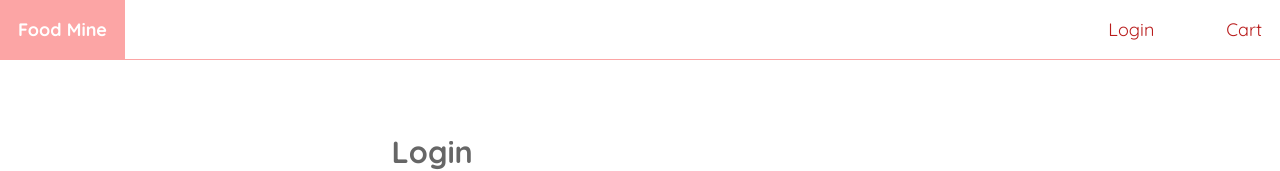
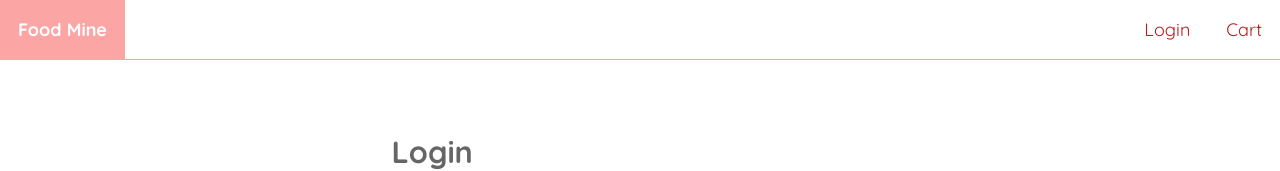
Before and after one commit to VitaliiSoloninko/angular-food-mine, an Angular app in the folder frontend/: page /login in a window 1280 px wide. Shown: the top 171 px of the page. Built offline with nearby package versions, Linux system fonts and the light colour scheme.

Commit message:
v0.12.13	Fixing problem with login name in header

```diff
--- a/frontend/src/app/components/partials/header/header.component.html
+++ b/frontend/src/app/components/partials/header/header.component.html
@@ -3,10 +3,10 @@
     <a routerLink="/" class="logo">Food Mine</a>
     <nav>
       <ul>
-        <li>
+        <li *ngIf="!user.name">
           <a routerLink="/login">Login</a>
         </li>
-        <li class="menu-container">
+        <li *ngIf="user.name" class="menu-container">
           <a routerLink="/dashboard">{{ user.name }}</a>
           <div class="menu">
             <a routerLink="/profile">Profile</a>
```
